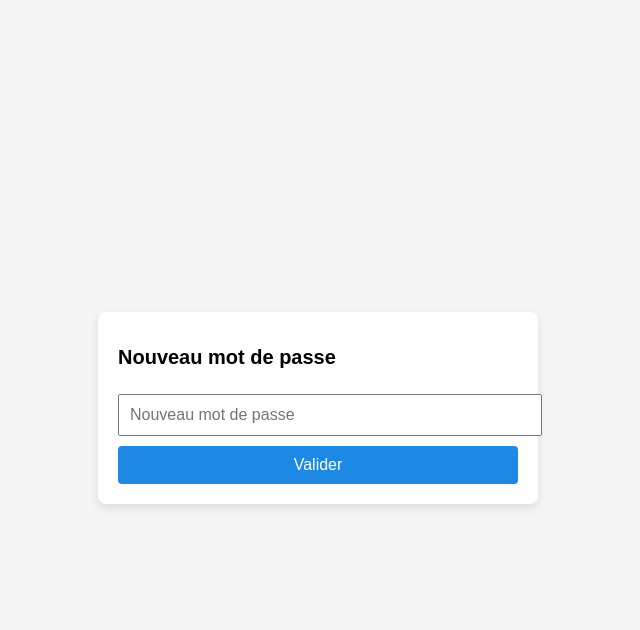
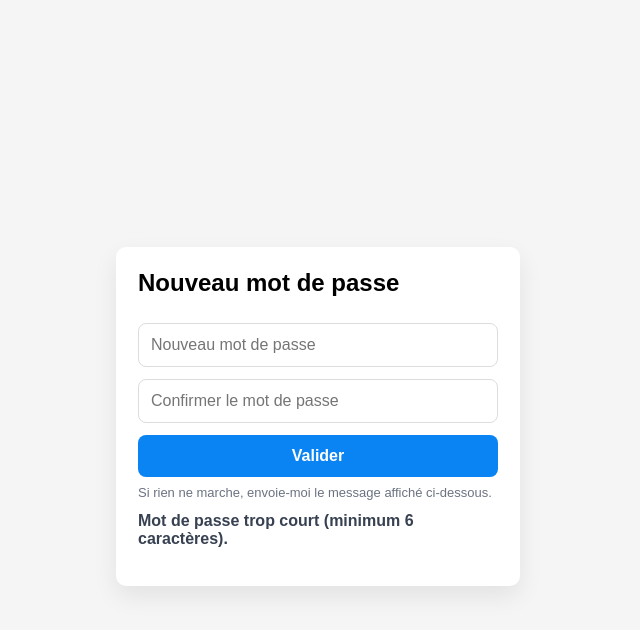
Before and after one commit to aprenedev-alt/occitanapp-reset, a plain HTML site: page index.html in a window 1280 px wide. Both pictures are taken after a click on the button "Valider". Shown: the whole page, without its empty margins (322-962 px from the left). Drawn offline with nearby package versions, Linux system fonts and the light colour scheme.

Commit message:
Update index.html

```diff
--- a/index.html
+++ b/index.html
@@ -2,88 +2,187 @@
 <html lang="fr">
 <head>
   <meta charset="UTF-8" />
-  <title>Réinitialisation du mot de passe</title>
-  <meta name="viewport" content="width=device-width, initial-scale=1.0" />
+  <meta name="viewport" content="width=device-width, initial-scale=1" />
+  <title>Réinitialiser le mot de passe</title>
 
-  <!-- Supabase JS -->
-  <script src="https://cdn.jsdelivr.net/npm/@supabase/supabase-js@2"></script>
+  <!-- Supabase JS v2 (UMD) -->
+  <script src="https://unpkg.com/@supabase/supabase-js@2"></script>
 
   <style>
     body {
       font-family: Arial, sans-serif;
       background: #f5f5f5;
       display: flex;
+      justify-content: center;
       align-items: center;
-      justify-content: center;
-      height: 100vh;
+      min-height: 100vh;
+      margin: 0;
+      padding: 16px;
     }
     .box {
       background: white;
-      padding: 20px;
-      border-radius: 8px;
-      width: 100%;
-      max-width: 400px;
-      box-shadow: 0 4px 10px rgba(0,0,0,0.1);
+      padding: 22px;
+      border-radius: 10px;
+      width: 360px;
+      box-shadow: 0 10px 25px rgba(0,0,0,0.08);
     }
-    h1 {
-      font-size: 20px;
-      margin-bottom: 15px;
-    }
+    h2 { margin: 0 0 14px; }
     input, button {
       width: 100%;
-      padding: 10px;
-      margin-top: 10px;
+      margin-top: 12px;
+      padding: 12px;
       font-size: 16px;
+      border-radius: 8px;
+      border: 1px solid #ddd;
+      box-sizing: border-box;
     }
     button {
-      background: #1e88e5;
+      border: none;
+      background: #0B84F3;
       color: white;
-      border: none;
-      border-radius: 4px;
+      font-weight: 800;
       cursor: pointer;
     }
-    .error {
-      color: red;
-      margin-top: 10px;
-    }
-    .success {
-      color: green;
-      margin-top: 10px;
-    }
+    button:disabled { opacity: 0.6; cursor: not-allowed; }
+    #msg { margin-top: 12px; font-weight: 700; color: #374151; white-space: pre-wrap; }
+    .muted { color: #6B7280; font-size: 13px; margin-top: 8px; }
   </style>
 </head>
 <body>
 
 <div class="box">
-  <h1>Nouveau mot de passe</h1>
-  <input id="password" type="password" placeholder="Nouveau mot de passe" />
-  <button onclick="resetPassword()">Valider</button>
-  <div id="message"></div>
+  <h2>Nouveau mot de passe</h2>
+
+  <input type="password" id="password" placeholder="Nouveau mot de passe" />
+  <input type="password" id="password2" placeholder="Confirmer le mot de passe" />
+
+  <button id="btn" onclick="resetPassword()">Valider</button>
+
+  <div class="muted">
+    Si rien ne marche, envoie-moi le message affiché ci-dessous.
+  </div>
+
+  <p id="msg"></p>
 </div>
 
 <script>
-  const SUPABASE_URL = "https://bficrofdrgmuljunccsv.supabase.co";
-  const SUPABASE_ANON_KEY = "eyJhbGciOiJIUzI1NiIsInR5cCI6IkpXVCJ9.eyJpc3MiOiJzdXBhYmFzZSIsInJlZiI6ImJmaWNyb2ZkcmdtdWxqdW5jY3N2Iiwicm9sZSI6ImFub24iLCJpYXQiOjE3NjU5MzUxNjgsImV4cCI6MjA4MTUxMTE2OH0.xXo9uidS7dIawD7tUCA-T7255Ys14HCMkqh5cBM9Acw";
+  // ✅ Mets ICI tes vraies valeurs
+  const SUPABASE_URL = "TON_SUPABASE_URL";
+  const SUPABASE_ANON_KEY = "TON_ANON_PUBLIC_KEY";
 
-  const supabase = supabase.createClient(SUPABASE_URL, SUPABASE_ANON_KEY);
+  const msgEl = document.getElementById("msg");
+  const btnEl = document.getElementById("btn");
 
-  async function resetPassword() {
-    const password = document.getElementById("password").value;
-    const message = document.getElementById("message");
+  function logMsg(text) {
+    msgEl.textContent = text;
+    console.log(text);
+  }
 
-    if (password.length < 6) {
-      message.innerHTML = "<div class='error'>Mot de passe trop court</div>";
-      return;
+  // ✅ UMD expose généralement window.supabase (pas supabaseJs)
+  const supabaseLib = window.supabase;
+  if (!supabaseLib || !supabaseLib.createClient) {
+    logMsg("Erreur: la librairie Supabase n'est pas chargée (window.supabase introuvable).");
+  }
+
+  const client = supabaseLib.createClient(SUPABASE_URL, SUPABASE_ANON_KEY);
+
+  // --- Helpers pour récupérer la session depuis l'URL
+  function parseHashTokens() {
+    // ex: #access_token=...&refresh_token=...&type=recovery
+    const h = window.location.hash.startsWith("#") ? window.location.hash.slice(1) : window.location.hash;
+    const params = new URLSearchParams(h);
+    const access_token = params.get("access_token");
+    const refresh_token = params.get("refresh_token");
+    const type = params.get("type");
+    return { access_token, refresh_token, type };
+  }
+
+  async function ensureSessionFromUrl() {
+    // 1) Mode moderne: ?code=...
+    const url = new URL(window.location.href);
+    const code = url.searchParams.get("code");
+
+    if (code) {
+      logMsg("Session: échange du code en cours…");
+      const { data, error } = await client.auth.exchangeCodeForSession(window.location.href);
+      if (error) {
+        logMsg("Erreur exchangeCodeForSession:\n" + error.message);
+        return false;
+      }
+      logMsg("Session OK (mode code).");
+      return true;
     }
 
-    const { error } = await supabase.auth.updateUser({ password });
+    // 2) Mode ancien: tokens dans le hash
+    const { access_token, refresh_token, type } = parseHashTokens();
+    if (access_token && refresh_token) {
+      logMsg("Session: récupération via tokens…");
+      const { error } = await client.auth.setSession({ access_token, refresh_token });
+      if (error) {
+        logMsg("Erreur setSession:\n" + error.message);
+        return false;
+      }
+      logMsg("Session OK (mode tokens). Type=" + (type || "inconnu"));
+      return true;
+    }
 
-    if (error) {
-      message.innerHTML = "<div class='error'>" + error.message + "</div>";
-    } else {
-      message.innerHTML = "<div class='success'>Mot de passe modifié avec succès ✅</div>";
+    // 3) Sinon: on essaie de voir si une session existe déjà
+    const { data } = await client.auth.getSession();
+    if (data && data.session) {
+      logMsg("Session déjà présente.");
+      return true;
+    }
+
+    logMsg("Aucune session détectée dans l’URL.\n➡️ Ouvre ce lien depuis l’email Supabase (recovery) sur le même navigateur.");
+    return false;
+  }
+
+  // Au chargement: on tente de préparer la session
+  (async () => {
+    btnEl.disabled = true;
+    const ok = await ensureSessionFromUrl();
+    btnEl.disabled = !ok;
+  })();
+
+  // --- Action bouton
+  async function resetPassword() {
+    try {
+      const p1 = document.getElementById("password").value;
+      const p2 = document.getElementById("password2").value;
+
+      if (!p1 || p1.length < 6) {
+        return logMsg("Mot de passe trop court (minimum 6 caractères).");
+      }
+      if (p1 !== p2) {
+        return logMsg("Les deux mots de passe ne correspondent pas.");
+      }
+
+      btnEl.disabled = true;
+      logMsg("Mise à jour en cours…");
+
+      // Vérifie session
+      const { data: s } = await client.auth.getSession();
+      if (!s.session) {
+        btnEl.disabled = false;
+        return logMsg("Pas de session active.\n➡️ Re-clique sur le lien de l’email (recovery) puis réessaie.");
+      }
+
+      const { error } = await client.auth.updateUser({ password: p1 });
+
+      if (error) {
+        btnEl.disabled = false;
+        return logMsg("Erreur updateUser:\n" + error.message);
+      }
+
+      logMsg("✅ Mot de passe modifié avec succès.\nTu peux fermer cette page et te reconnecter dans l’app.");
+    } catch (e) {
+      btnEl.disabled = false;
+      logMsg("Erreur inattendue:\n" + (e?.message || String(e)));
     }
   }
+
+  // expose pour le onclick
+  window.resetPassword = resetPassword;
 </script>
 
 </body>
```
